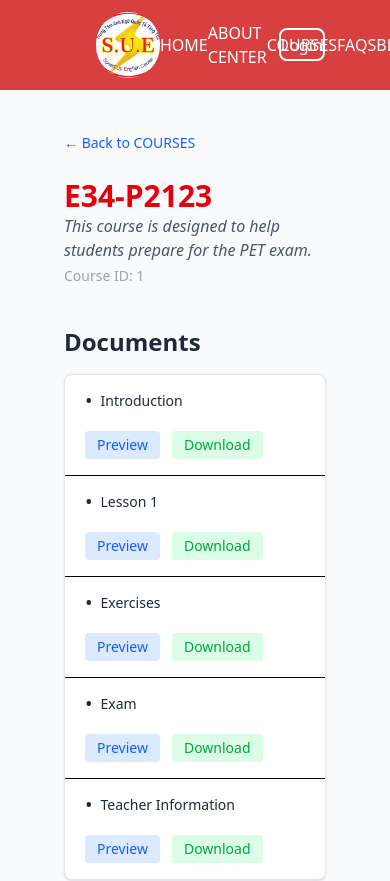
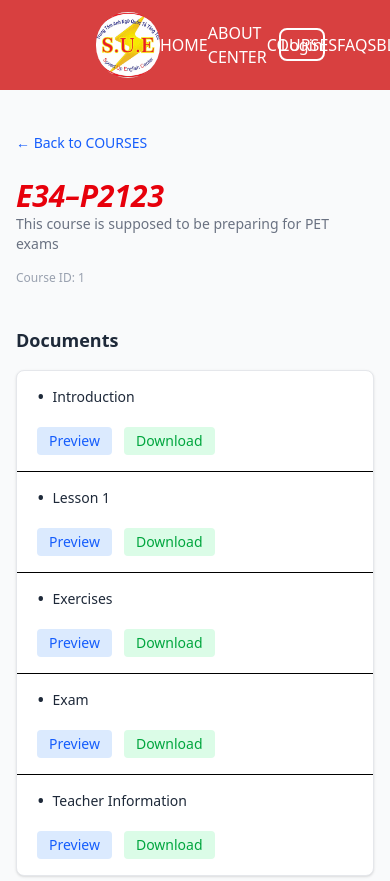
Before and after one commit to minhtoan-nmt/sue_project_frontend, a Next.js app: page /courses/1 in a window 390 px wide. Shown: the top 881 px of the page. Built offline with nearby package versions, Linux system fonts and the light colour scheme.

Commit message:
style: Mock data last test

```diff
--- a/src/app/courses/[id]/page.js
+++ b/src/app/courses/[id]/page.js
@@ -5,8 +5,8 @@ import { useParams } from 'next/navigation';
 const fakeCourses = [
   {
     id: '1',
-    name: 'E34-P2123',
-    description: 'This course is designed to help students prepare for the PET exam.',
+    name: 'E34–P2123',
+    description: 'This course is supposed to be preparing for PET exams',
     slides: [
       { name: 'Introduction', url: '#' },
       { name: 'Lesson 1', url: '#' },
@@ -23,40 +23,35 @@ export default function CourseSlides() {
 
   if (!course) {
     return (
-      <div className="px-16 py-10 bg-gray-50 min-h-screen">
-        {/* Back button */}
+      <div className="px-4 md:px-16 py-10 bg-gray-50 min-h-screen">
         <div className="mb-6">
           <a href="/courses" className="text-blue-600 hover:underline text-sm">
             &larr; Back to COURSES
           </a>
         </div>
-
-        {/* Error message */}
-        <div className="text-red-600 text-lg font-semibold">
-          Course not found!
-        </div>
+        <div className="text-red-600 text-lg font-semibold text-center">Course not found!</div>
       </div>
     );
   }
 
-
-
   return (
-    <div className="px-16 py-10 bg-gray-50 min-h-screen">
-      {/* Back to COURSES */}
+    <div className="px-4 md:px-16 py-10 bg-gray-50 min-h-screen">
+      {/* Back to courses */}
       <div className="mb-6">
-        <a href="/courses" className="text-blue-600 hover:underline text-sm">&larr; Back to COURSES</a>
+        <a href="/courses" className="text-blue-600 hover:underline text-sm">
+          &larr; Back to COURSES
+        </a>
       </div>
 
-      {/* Course header */}
+      {/* Course title section */}
       <div className="mb-10">
-        <h1 className="text-3xl font-bold text-red-600">{course.name}</h1>
-        <p className="text-gray-600 italic text-base">{course.description}</p>
-        <p className="text-gray-400 text-sm mt-1">Course ID: {course.id}</p>
+        <h1 className="text-3xl font-bold italic text-red-600">{course.name}</h1>
+        <p className="text-sm text-gray-500">{course.description}</p>
+        <p className="text-xs text-gray-400 mt-4">Course ID: {course.id}</p> {/* cách dòng bằng mt-4 */}
       </div>
 
-      {/* Documents section */}
-      <h2 className="text-2xl font-semibold text-gray-800 mb-4">Documents</h2>
+      {/* Documents */}
+      <h2 className="text-lg font-semibold text-gray-800 mb-4">Documents</h2>
 
       <div className="bg-white rounded-lg border border-gray-200 shadow-sm divide-y">
         {course.slides.map((doc, i) => (
@@ -64,13 +59,10 @@ export default function CourseSlides() {
             key={i}
             className="flex flex-col md:flex-row items-start md:items-center justify-between px-5 py-4 gap-3 hover:bg-gray-50 transition"
           >
-            {/* Bullet + Document name */}
             <div className="flex items-center gap-2 text-sm font-medium text-gray-800">
               <span className="text-xl leading-none">•</span>
               {doc.name}
             </div>
-
-            {/* Action buttons */}
             <div className="flex gap-3 mt-2 md:mt-0">
               <a
                 href={doc.url}
```
